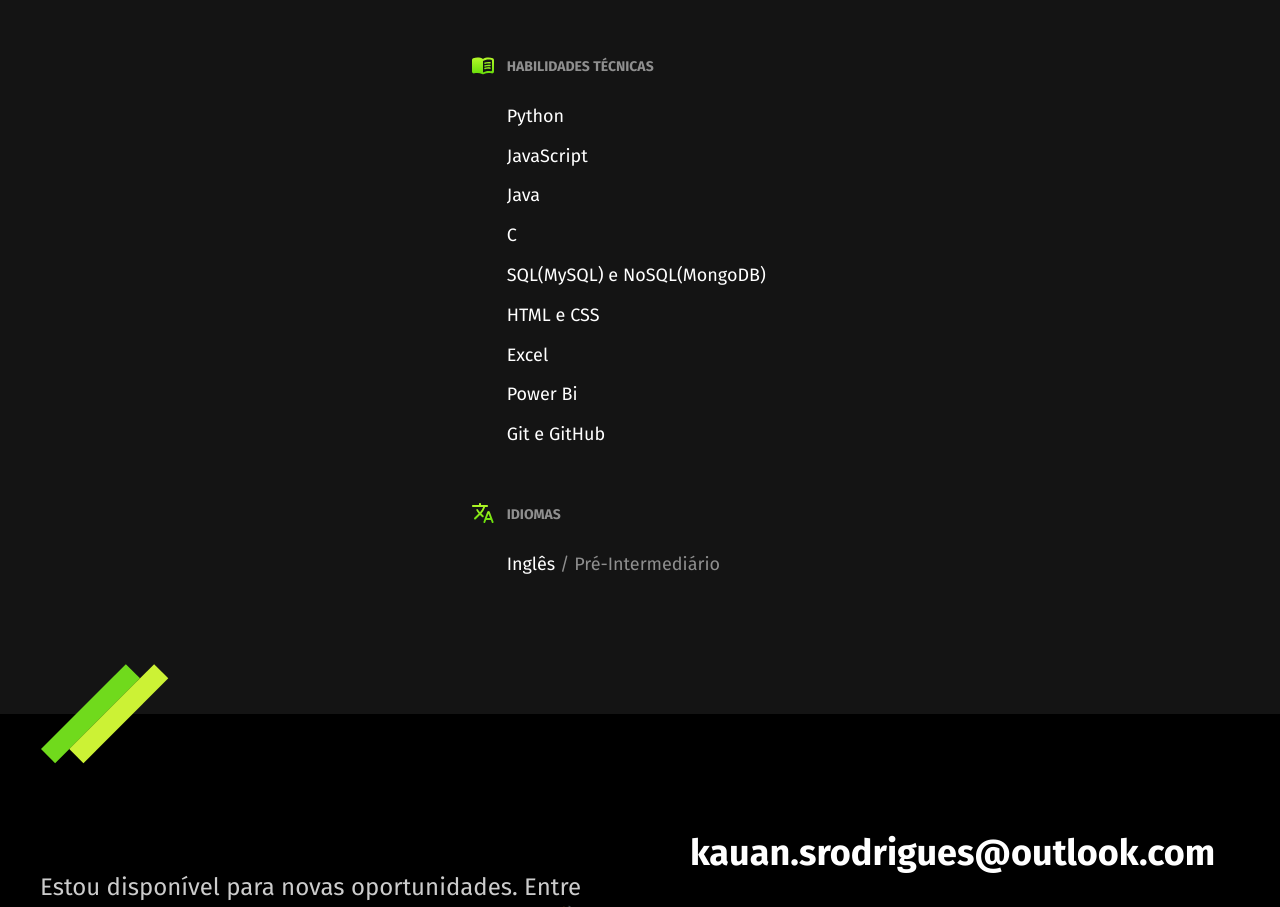
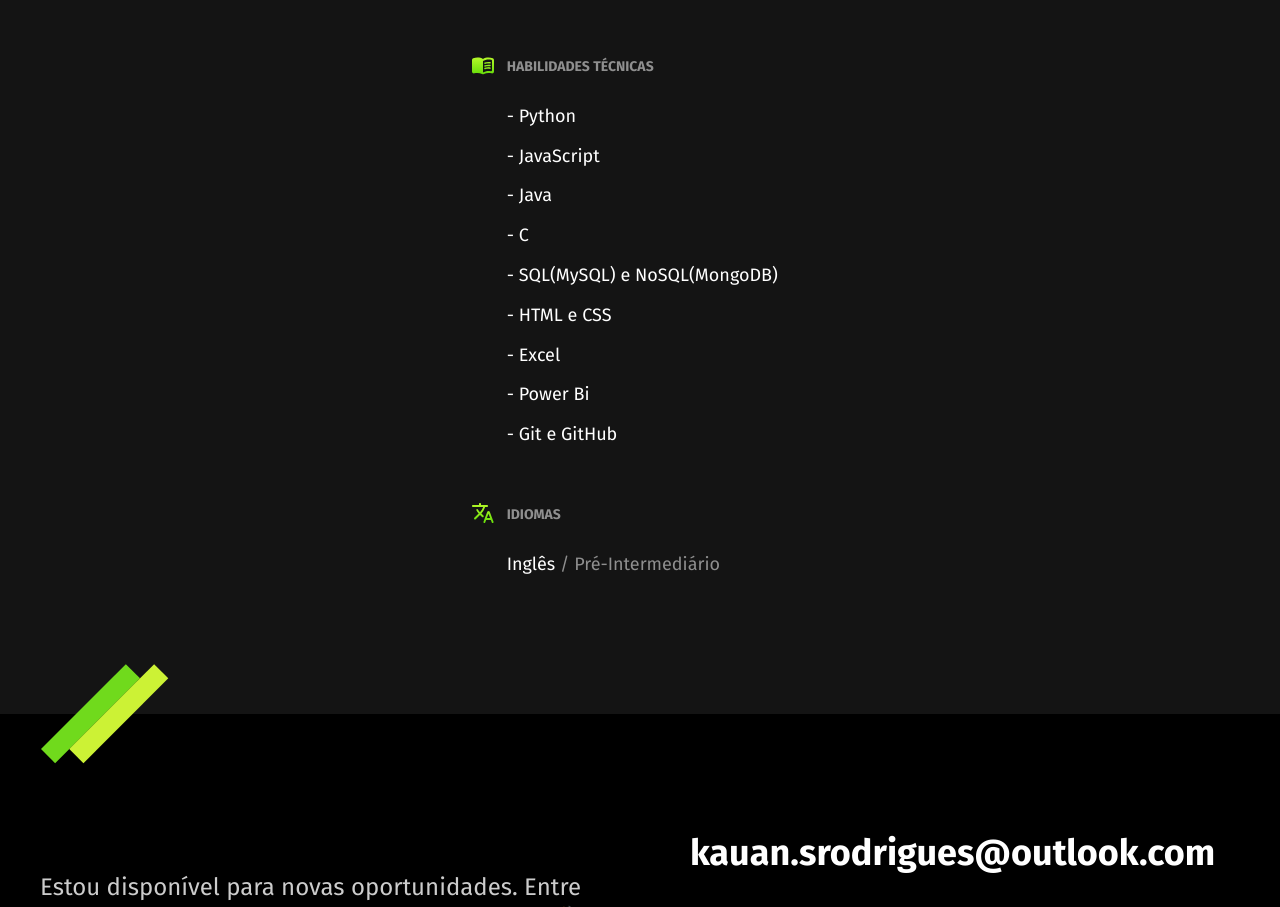
Before and after one commit to ka-rodrigues/ka-rodrigues.github.io, a plain HTML site: page index.html in a window 1280 px wide. Shown: the part 1352-2259 px from the top of the page. Drawn offline with Linux system fonts and the light colour scheme.

Commit message:
Atualização

```diff
--- a/index.html
+++ b/index.html
@@ -77,15 +77,15 @@
           <div class="habilidades">
             <h3>Habilidades Técnicas</h3>
             <ul>
-              <li> Python </li>
-              <li> JavaScript </li>
-              <li> Java </li>
-              <li> C </li>
-              <li> SQL(MySQL) e NoSQL(MongoDB)</li>
-              <li> HTML e CSS </li>
-              <li> Excel </li>
-              <li> Power Bi </li>
-              <li> Git e GitHub </li>
+              <li> - Python </li>
+              <li> - JavaScript </li>
+              <li> - Java </li>
+              <li> - C </li>
+              <li> - SQL(MySQL) e NoSQL(MongoDB)</li>
+              <li> - HTML e CSS </li>
+              <li> - Excel </li>
+              <li> - Power Bi </li>
+              <li> - Git e GitHub </li>
 
 
 
```
